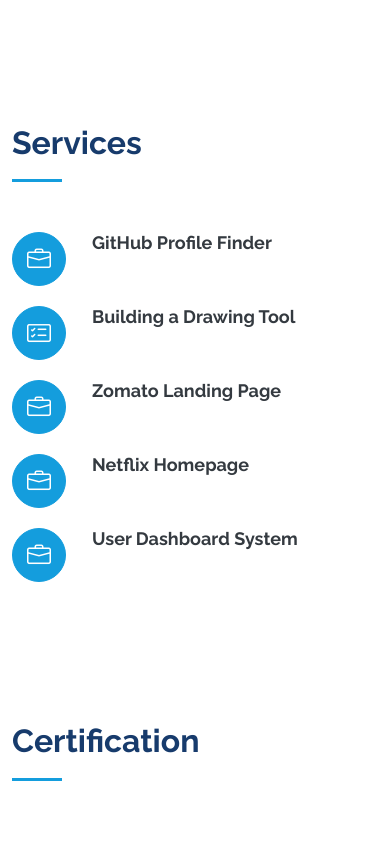
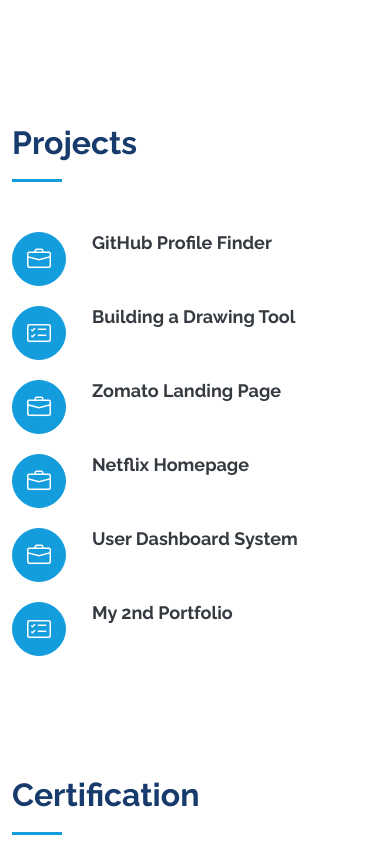
Before and after one commit to surajsharma1507/My-Portfolio, a plain HTML site: page index.html in a window 390 px wide. Shown: the part 4060-4908 px from the top of the page. Drawn offline with nearby package versions, Linux system fonts and the light colour scheme.

Commit message:
index.html

```diff
--- a/index.html
+++ b/index.html
@@ -357,7 +357,7 @@
       <div class="container">
 
         <div class="section-title">
-          <h2>Services</h2>
+          <h2>Projects</h2>
 
         </div>
 
@@ -388,6 +388,13 @@
           <div class="col-lg-4 col-md-6 icon-box" data-aos="fade-up">
             <div class="icon"><i class="bi bi-briefcase"></i></div>
             <h4 class="title"><a href="https://github.com/surajsharma1507/User-Dashboard-System" target="_blank" title="Goto GitHub Profile">User Dashboard System</a></h4>
+
+          </div>
+
+          </div>
+          <div class="col-lg-4 col-md-6 icon-box" data-aos="fade-up" data-aos-delay="100">
+            <div class="icon"><i class="bi bi-card-checklist"></i></div>
+            <h4 class="title"><a href=" https://surajsharma1507.github.io/Portfolio/" target="_blank" title="Goto GitHub Profile">My 2nd Portfolio</a></h4>
 
           </div>
 
```
